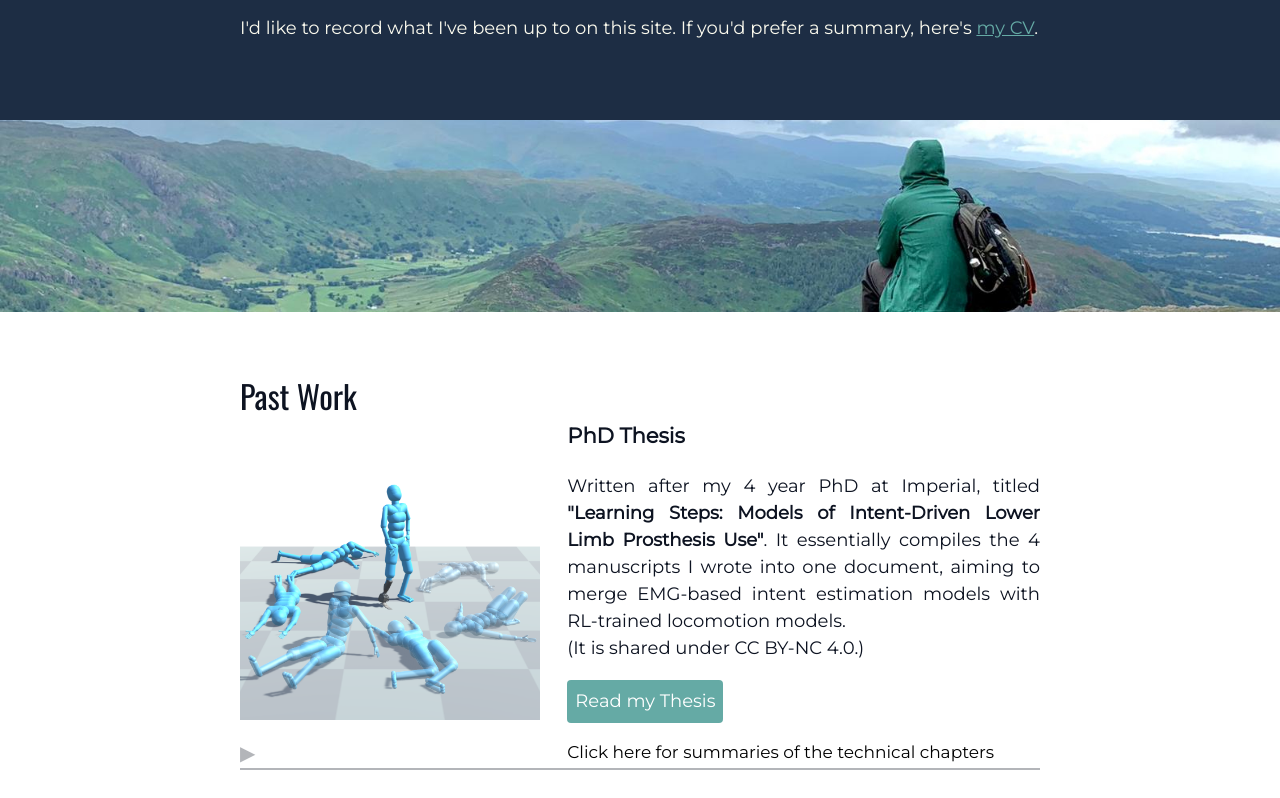
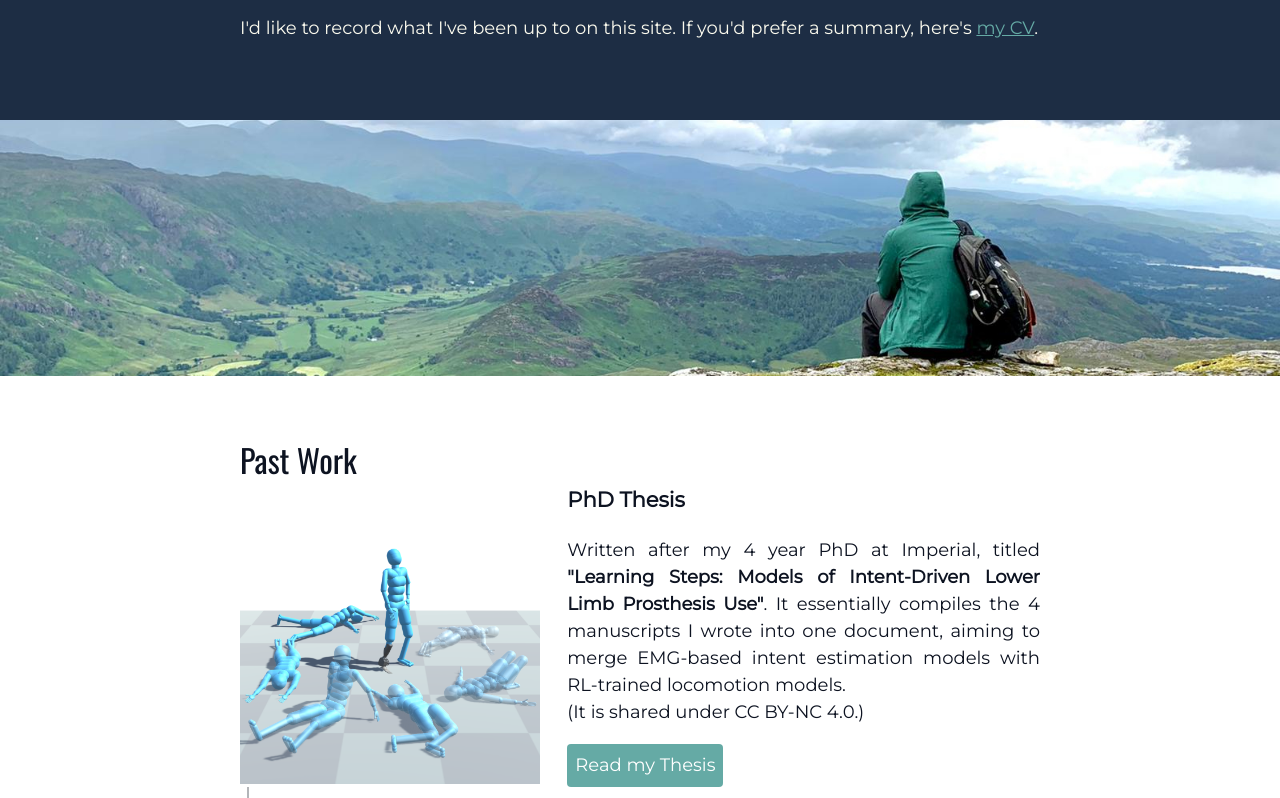
Before and after one commit to Balint-H/Balint-H.github.io, a plain HTML site: page index.html in a window 1280 px wide. Shown: the part 362-1160 px from the top of the page. Drawn offline with nearby package versions, Linux system fonts and the light colour scheme.

Commit message:
Disable details elements

```diff
--- a/index.html
+++ b/index.html
@@ -59,8 +59,9 @@
           </div>
         </div>
         <!-- Subproject -->
+        <!--
         <details>
-        <summary><div>Click here for summaries of the technical chapters<div/></summary>
+        <summary><div>Click here for summaries of the technical chapters<div/></summary> -->
         <section class="subproject-item">
         <div class="project-item-split">
           <img src="images/sals.jpg" alt="An image of simulated prosthesis user progressing from footflat to toe-off phase of gait.">
@@ -104,9 +105,11 @@
           </div>
         </div>
         </section>
+        <!--
         </details>
         <!---->
       </section>
+      <!--
       <section class="project-item">
       <div class="project-item-split">
           <img src="images/masters.jpg" alt="Diagram of electrode and motion capture marker placements">
@@ -118,6 +121,7 @@
           </div>
       </div>
       </section>
+      -->
       <p>My other publications can be found <a href=https://scholar.google.com/citations?user=ReYkgnEAAAAJ>on Scholar</a>. Also, many of my projects are documented and available at <a href="https://github.com/Balint-H">github.com/Balint-H</a>.</p>
 		  </div>
 	  </section>
@@ -136,8 +140,9 @@
           <div></div>
         </div>
         <!-- Subproject -->
+        <!--
         <details>
-        <summary><div>Click here to see them!<div/></summary>
+        <summary><div>Click here to see them!<div/></summary> <!-- -->
         <section class="subproject-item">
         <div class="project-item-split">
           <img src="images/hand.jpg" alt="An image of simulated prosthetic hand giving the OK symbol.">
@@ -169,6 +174,7 @@
           <a class="btn" href="https://www.cdtpando.com/conference-2021" target="_blank">Visit the debrief page</a>
           </div>
         </div>
+        </section>
 
         <section class="subproject-item">
         <div class="project-item-split">
@@ -179,8 +185,10 @@
           </div>
         </div>
         </section>
+        <!--
         </details>
         <!---->
+      </section>
       </section>
 		</section>
 		<!---->
--- a/styles/style.css
+++ b/styles/style.css
@@ -380,7 +380,7 @@ footer a{
 	}
 
 	.banner-wrap {
-	padding-bottom: 15%;
+	padding-bottom: 20%;
 }
 
 .banner {
```
Also changed, not shown: 1 other file.
